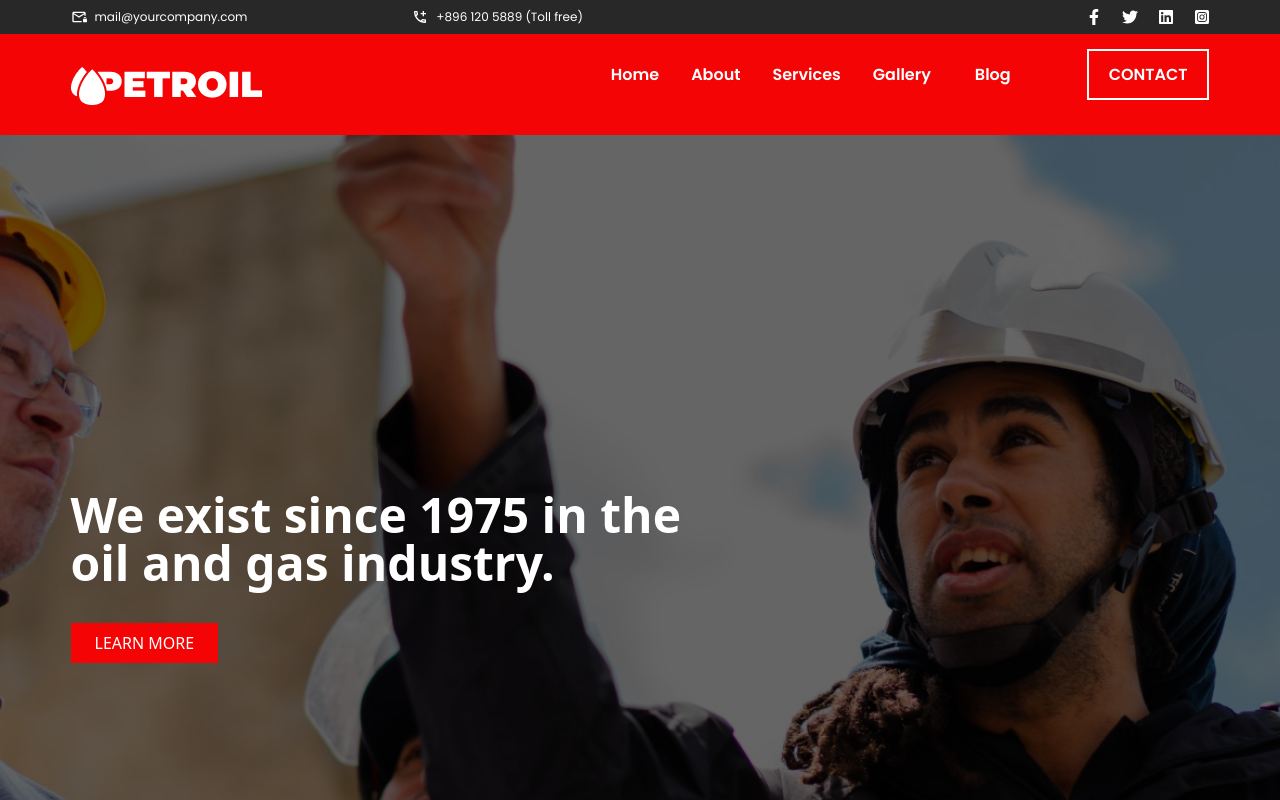
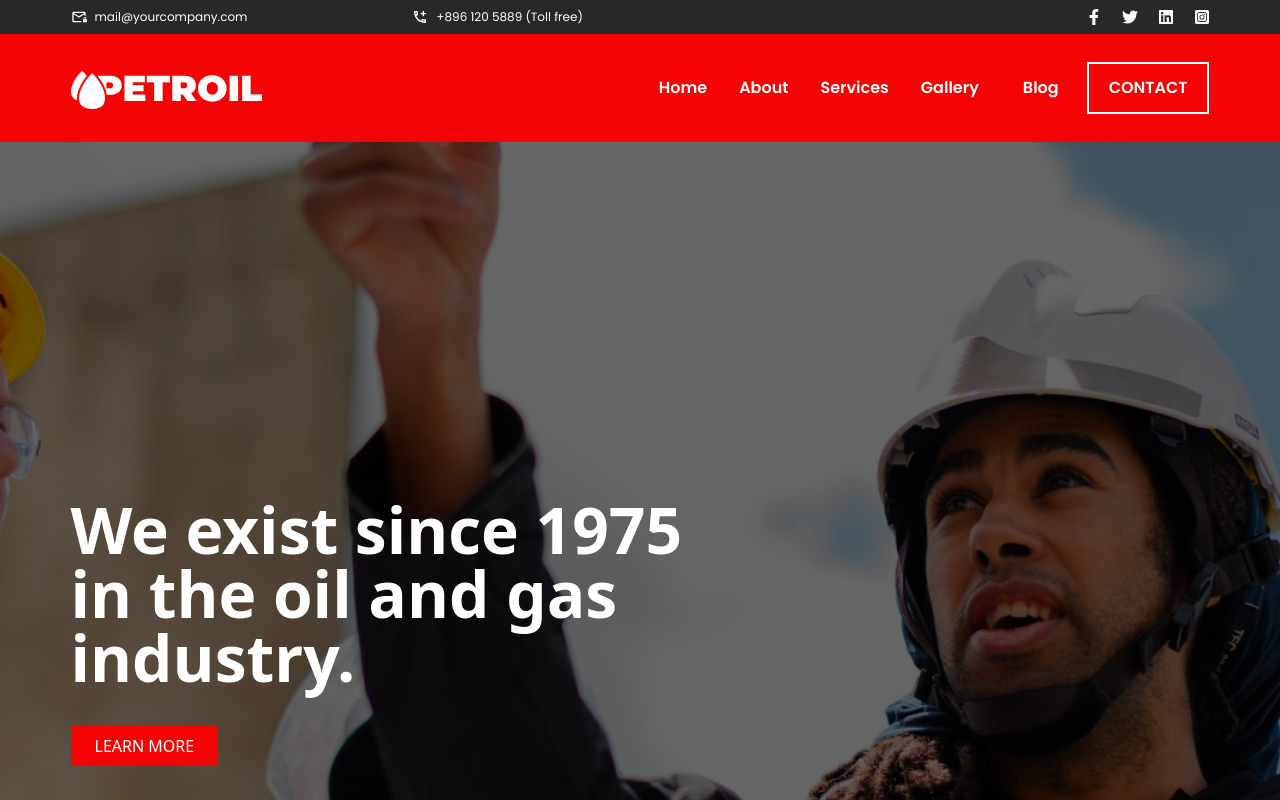
Before and after one commit to habibullahjs/Tailwindcss, a React (Vite) app: page / in a window 1280 px wide. Shown: the top 800 px of the page. Built offline with nearby package versions, Linux system fonts and the light colour scheme.

Commit message:
Updated code

```diff
--- a/src/components/Banner.jsx
+++ b/src/components/Banner.jsx
@@ -9,7 +9,7 @@ const Banner = () => {
     >
       <Container>
         <div className="text-white max-w-2xl">
-          <h1 className="font-poppins font-bold text-[64px] lg:text-5xl py-9">
+          <h1 className="font-poppins font-bold lg:text-[64px] lg:text-5xl py-9">
             We exist since 1975 in the oil and gas industry.
           </h1>
           <button className="bg-buttonColor text-white px-6 py-2 hover:bg-red-700">
--- a/src/components/Menu.jsx
+++ b/src/components/Menu.jsx
@@ -9,24 +9,29 @@ import Container from './Container'
 
 const Menu = () => {
     let [show, setShow] = useState(false);
-    let autoShow = function(){
+    let autoShow = function () {
         setShow(!show)
     }
     return (
-        <div className='bg-menuColor py-7 items-center'>
+        <div className='bg-menuColor py-7'>
             <Container>
-                <div className="flex">
+                <div className="flex items-center px-3 lg:px-0 text-center">
                     <div className="w-4/12">
                         <img src={logo} alt="logo" />
                     </div>
                     <div className="w-8/12">
-                        <ul className='flex justify-end'>
-                            <li><a className='px-4 text-white font-popins font-semibold capitalize' href="#">home</a></li>
-                            <li><a className='px-4 text-white font-popins font-semibold capitalize' href="#">About</a></li>
-                            <li><a className='px-4 text-white font-popins font-semibold capitalize' href="#">Services</a></li>
-                            <li><a className='px-4 text-white font-popins font-semibold capitalize' href="#">Gallery</a></li>
-                            <li><a className='px-7 pr-19 text-white font-popins font-semibold capitalize' href="#">Blog</a></li>
-                            <li><a className='px-5 border-2 border-white py-3 text-white font-popins font-semibold' href="#">CONTACT</a></li>
+                        <ul className={`lg:flex justify-end lg:static lg:py-0 py-2 ${show == true ?
+                                'bg-headerColor absolute left-0 top-[174px] duration-700 ease-in-out w-full' :
+                                'absolute left-0 top-[174px] opacity-0 lg:opacity-100 duration-200 ease-in-out w-full'
+                                // 'bg-[green] absolute left-0 top-[174px] w-full' :
+                                // 'bg-[gray] absolute left-[-380px] top-[174px] w-full'
+                            }`}>
+                            <li><a className='px-4 text-white font-popins font-semibold capitalize py-3.5 inline-block' href="#">home</a></li>
+                            <li><a className='px-4 text-white font-popins font-semibold capitalize py-3.5 inline-block' href="#">About</a></li>
+                            <li><a className='px-4 text-white font-popins font-semibold capitalize py-3.5 inline-block' href="#">Services</a></li>
+                            <li><a className='px-4 text-white font-popins font-semibold capitalize py-3.5 inline-block' href="#">Gallery</a></li>
+                            <li><a className='px-7 text-white font-popins font-semibold capitalize py-3.5 inline-block' href="#">Blog</a></li>
+                            <li><a className='px-5 border-2 border-white py-3 text-white font-popins font-semibold inline-block' href="#">CONTACT</a></li>
                         </ul>
                     </div>
                     <div className="lg:hidden" onClick={autoShow}>
```
